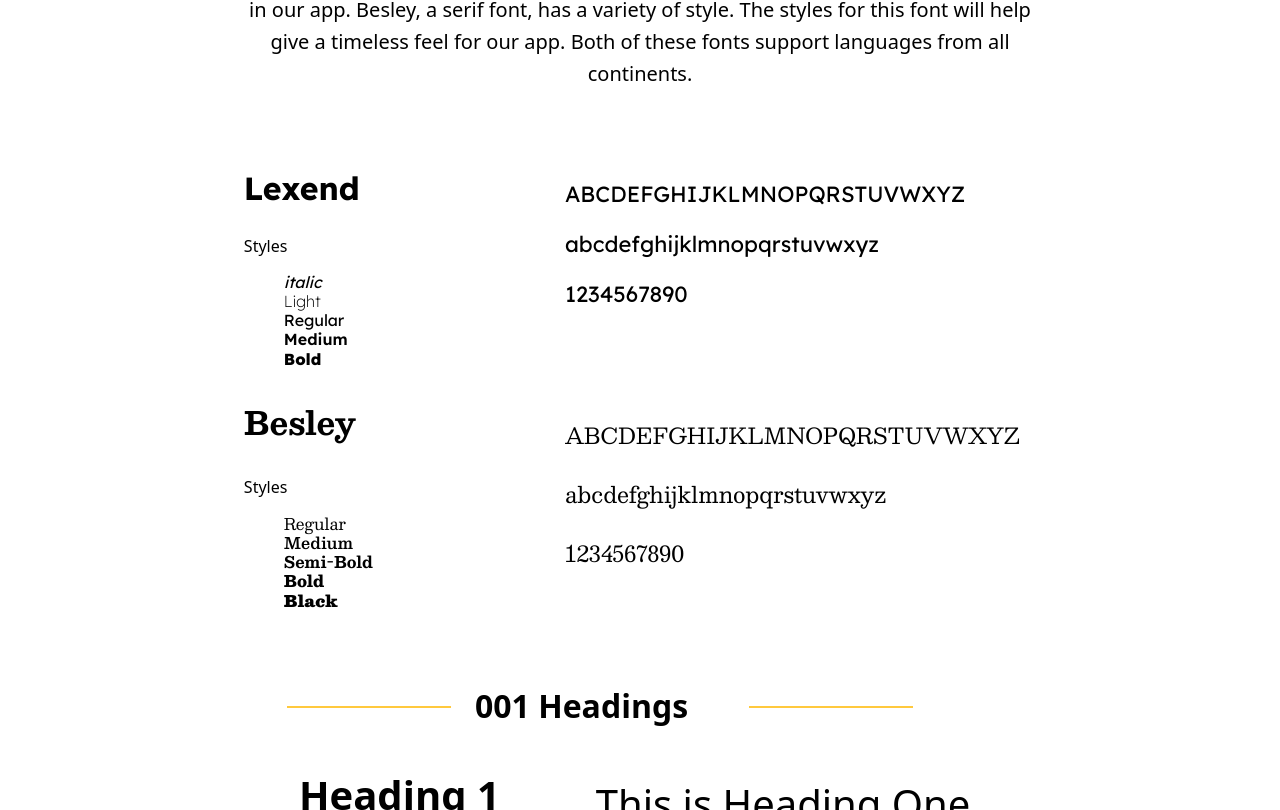
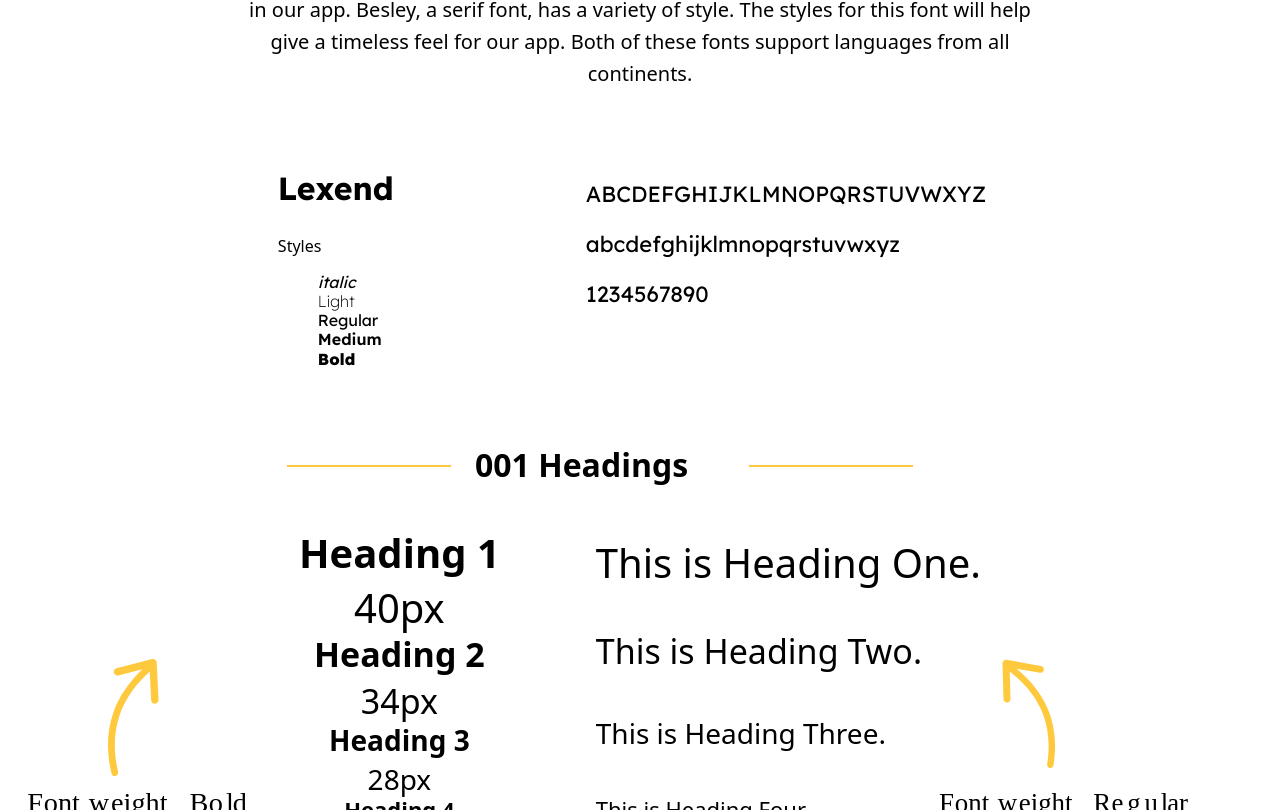
Before and after one commit to kellyzyhuang/HiveFive-Styleguide, a Next.js app: page /Typography in a window 1280 px wide. Shown: the part 370-1180 px from the top of the page. Built offline with nearby package versions, Linux system fonts and the light colour scheme.

Commit message:
delete besley

```diff
--- a/pages/Typography.js
+++ b/pages/Typography.js
@@ -35,23 +35,9 @@
                         <li className={styles.med}>Medium</li>
                         <li className={styles.bold}>Bold</li>
                     </ul>
-                    <h2 className={styles.besley}>Besley</h2>
-                    <p>Styles</p>
-                    <ul className={styles.styleListBesley}>
-                        <li className={styles.reg}>Regular</li>
-                        <li className={styles.med}>Medium</li>
-                        <li className={styles.semi}>Semi-Bold</li>
-                        <li className={styles.bold}>Bold</li>
-                        <li className={styles.black}>Black</li>
-                    </ul>
                 </div>
                 <div className={styles.exampleFonts}>
                     <div className={styles.fontLexend}>
-                        <p>ABCDEFGHIJKLMNOPQRSTUVWXYZ</p>
-                        <p>abcdefghijklmnopqrstuvwxyz</p>
-                        <p>1234567890</p>
-                    </div>
-                    <div className={styles.fontBesley}>
                         <p>ABCDEFGHIJKLMNOPQRSTUVWXYZ</p>
                         <p>abcdefghijklmnopqrstuvwxyz</p>
                         <p>1234567890</p>
```
